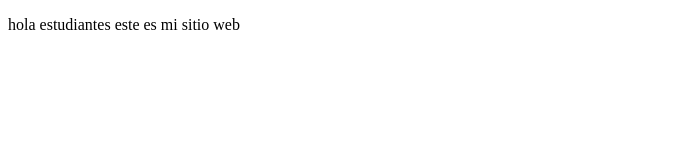
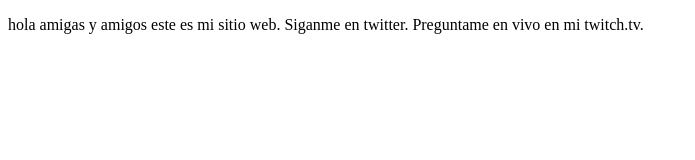
Before and after one commit to gingerup22/proyectoDemoCursoPrework, a plain HTML site: page index.html in a window 1280 px wide. Shown: the whole page, without its empty margins (0-695 px from the left). Drawn offline with Linux system fonts and the light colour scheme.

Commit message:
cambios agregamos en el sitio de twitch

```diff
--- a/index.html
+++ b/index.html
@@ -8,6 +8,6 @@
 </head>
 <body>
     <p>
-        hola estudiantes este es mi sitio web
+        hola amigas y amigos este es mi sitio web. Siganme en twitter. Preguntame en vivo en mi twitch.tv.
 </body>
 </html>
```
Also changed, not shown: 1 other file.
